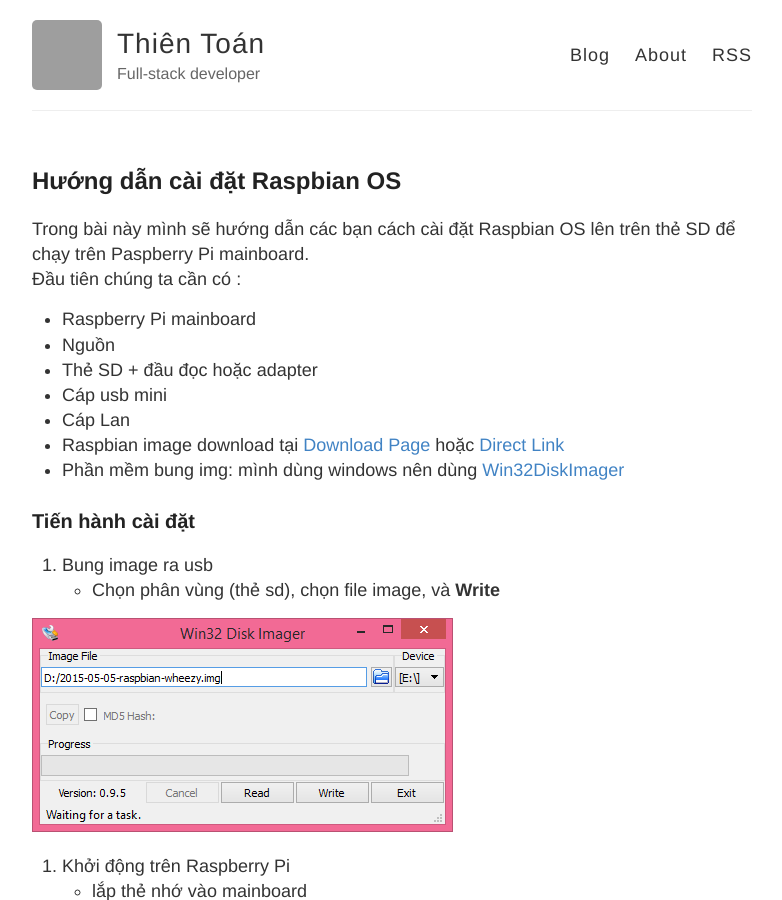
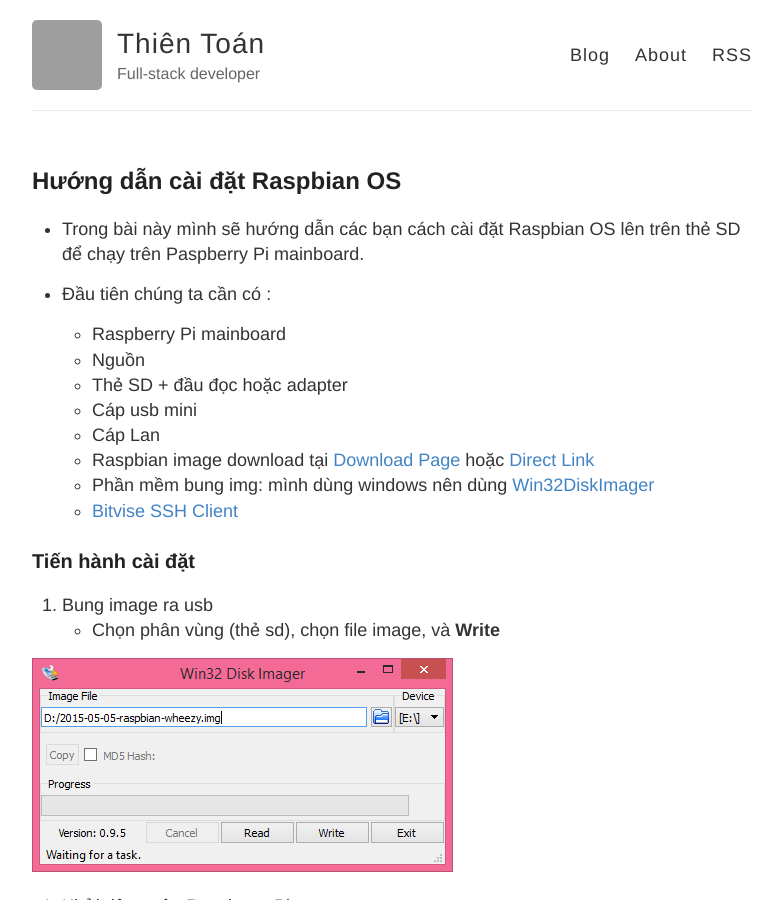
Before and after one commit to phongdpn1995/toanalien.github.io, a Jekyll site: the page built from _posts/2015-8-20-huong-dan-cai-dat-raspbian.md, in a window 1280 px wide and 900 px high. Shown: the whole window, without its empty margins (248-1030 px from the left). Built offline with Jekyll 4.4.1, drawn with Linux system fonts in a browser that asks for light colours; Markdown is read by kramdown in place of the engine named in the settings; comment, search, counter and statistics services are not loaded; grey boxes are pictures that could not be loaded.

Commit message:
update raspbian

```diff
--- a/_posts/2015-8-20-huong-dan-cai-dat-raspbian.md
+++ b/_posts/2015-8-20-huong-dan-cai-dat-raspbian.md
@@ -3,16 +3,17 @@ layout: post
 title: Hướng dẫn cài đặt Raspbian OS
 ---
 
-Trong bài này mình sẽ hướng dẫn các bạn cách cài đặt Raspbian OS lên trên thẻ SD để chạy trên Paspberry Pi mainboard.
+- Trong bài này mình sẽ hướng dẫn các bạn cách cài đặt Raspbian OS lên trên thẻ SD để chạy trên Paspberry Pi mainboard.
 
-Đầu tiên chúng ta cần có :
-- Raspberry Pi mainboard
-- Nguồn
-- Thẻ SD + đầu đọc hoặc adapter
-- Cáp usb mini
-- Cáp Lan
-- Raspbian image download tại [Download Page](https://www.raspberrypi.org/downloads/raspbian/) hoặc [Direct Link](http://director.downloads.raspberrypi.org/raspbian/images/raspbian-2015-05-07/2015-05-05-raspbian-wheezy.zip)
-- Phần mềm bung img: mình dùng windows nên dùng [Win32DiskImager](http://sourceforge.net/projects/win32diskimager/files/Archive/)
+- Đầu tiên chúng ta cần có :
+	- Raspberry Pi mainboard
+	- Nguồn
+	- Thẻ SD + đầu đọc hoặc adapter
+	- Cáp usb mini
+	- Cáp Lan
+	- Raspbian image download tại [Download Page](https://www.raspberrypi.org/downloads/raspbian/) hoặc [Direct Link](http://director.downloads.raspberrypi.org/raspbian/images/raspbian-2015-05-07/2015-05-05-raspbian-wheezy.zip)
+	- Phần mềm bung img: mình dùng windows nên dùng [Win32DiskImager](http://sourceforge.net/projects/win32diskimager/files/Archive/)
+	- [Bitvise SSH Client](http://dl.bitvise.com/BvSshClient-Inst.exe)
 
 ### Tiến hành cài đặt
 
@@ -40,8 +41,8 @@ Sau khi login thành công gõ `uname -a` để xem phiên bản linux.
 
 ![](/images/raspbian-ssh.png)
 
-Đến bước này là bạn đã cài đặt thành công Raspbian trên PI mainboard. Giờ bạn đã có thể SSH vào và control như một máy tính thực sự. Bài tiếp theo mình sẽ hướng dẫn cài đặt VNC Server để remote desktop.
+- Đến bước này là bạn đã cài đặt thành công Raspbian trên PI mainboard. Giờ bạn đã có thể SSH vào và control như một máy tính thực sự. Bài tiếp theo mình sẽ hướng dẫn cài đặt VNC Server để remote desktop.
 
-Nếu có thắc mắc, các bạn vui lòng comment bên dưới.
+- Nếu có thắc mắc, các bạn vui lòng comment bên dưới.
 
 Chúc vui ! :)
```
